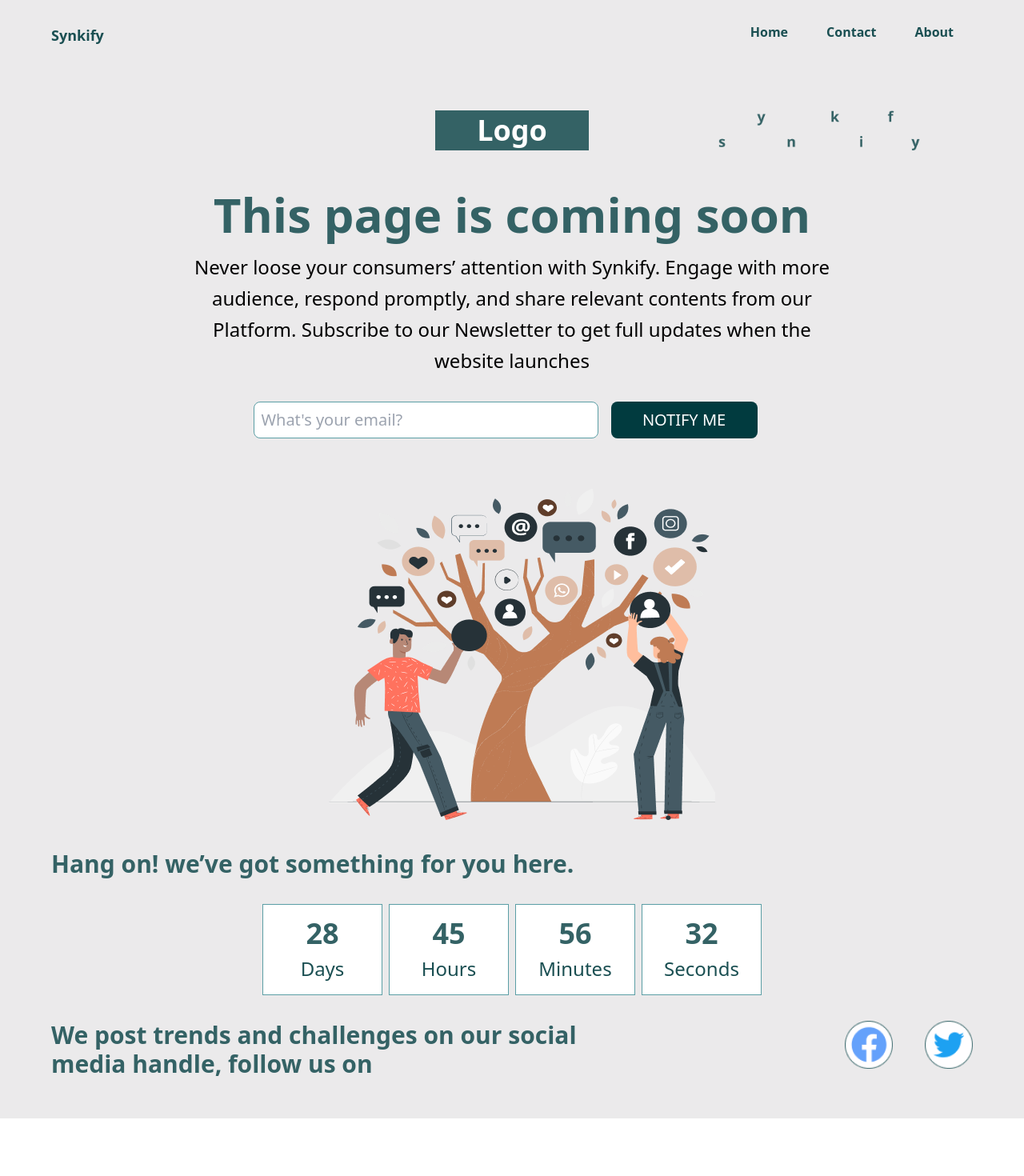
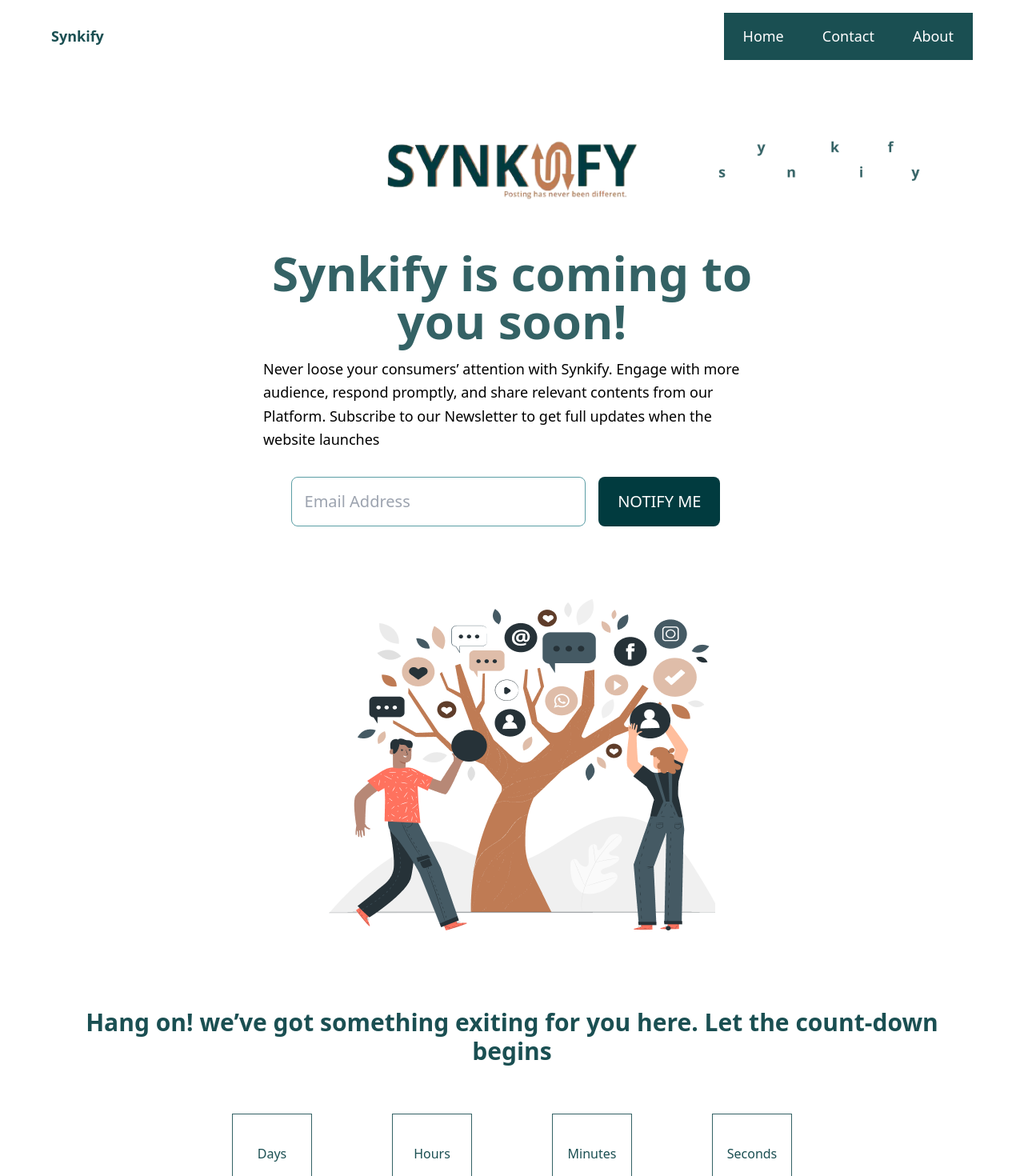
Before and after one commit to abiol4001/frontend-synkify, a React (Vite) app: page /coming-soon in a window 1280 px wide. Shown: the top 1470 px of the page at 80% size. Before the commit the page ends 1398 px from the top, so only its background shows below. Built offline with nearby package versions, Linux system fonts and the light colour scheme.

Commit message:
Added countdown component

```diff
--- a/src/Components/ComingSoon/Navbar.jsx
+++ b/src/Components/ComingSoon/Navbar.jsx
@@ -8,27 +8,31 @@
     const [isOpen, setIsOpen] = useState(false)
 
   return (
-    <div className="py-4 max-w-[1400px] w-[90%] mx-auto bg-[#EBEAEB] flex justify-between">
-      <Link className='flex items-center' to="/">
+    <div className="py-4 max-w-[1400px] w-[90%] mx-auto flex justify-between">
+      <Link className="flex items-center" to="/">
         <img src="" alt="" />
         <p className="tablet:text-[28px] text-[18px] text-[#1A4F52] font-[700]">
           {csNavbarList.logo}
         </p>
       </Link>
 
-      <div>
-        <ul className="hidden md:flex ">
+      <div className="bg-[#1A4F52]">
+        <ul className="hidden md:flex  items-center">
           {csNavbarList.navList.map(({ page, link }) => (
             <Link className="mx-3 " key={link}>
-              <li className="p-3 mb-2 font-[700] navbar text-[#1A4F52] font-sans">{page}</li>
+              <li className="px-3 pt-4 pb-2 mb-2 navbar text-[18px] font-[400] font-sans text-[#FFFEFF] hover:underline">
+                {page}
+              </li>
             </Link>
           ))}
         </ul>
       </div>
 
-      {!isOpen && <div className="md:hidden" onClick={() => setIsOpen(true)}>
-        <BiMenu size={30} />
-      </div>}
+      {!isOpen && (
+        <div className="md:hidden" onClick={() => setIsOpen(true)}>
+          <BiMenu size={30} />
+        </div>
+      )}
 
       {isOpen && <MobileNav setIsOpen={setIsOpen} />}
     </div>
--- /dev/null
+++ b/src/Components/countdown/Countdown.jsx
@@ -0,0 +1,72 @@
+import React, { useState } from "react";
+
+const Countdown = () => {
+  const [sec, setSec] = useState();
+  const [min, setMin] = useState();
+  const [hour, setHour] = useState();
+  const [day, setDay] = useState();
+
+  let interval;
+
+  const countDown = () => {
+    const countDate = new Date("Jan 30 2023 00:00:00").getTime();
+
+    interval = setInterval(() => {
+      const now = new Date().getTime();
+
+      const gap = countDate - now;
+
+      // Setting time
+      const sec = 1000;
+      const min = sec * 60;
+      const hour = min * 60;
+      const day = hour * 24;
+
+      // Calc the remaining days, hours, mins, secs
+      const remDays = Math.floor(gap / day);
+      const remHours = Math.floor((gap % day) / hour);
+      const remMins = Math.floor((gap % hour) / min);
+      const remSecs = Math.floor((gap % min) / sec);
+
+      if (gap < 0) {
+        clearInterval(interval.current);
+      } else {
+        setDay(remDays);
+        setHour(remHours);
+        setMin(remMins);
+        setSec(remSecs);
+      }
+    });
+  };
+
+  countDown();
+
+  return (
+    <div className="flex gap-2 md:gap-0 justify-between mx-auto my-[60px] md:w-[700px]">
+      <div className="flex flex-col items-center justify-center border border-[#346265] h-[100px] w-[100px] ">
+        <p className="text-[32px] font-[700] text-[#1A4F52]">{day}</p>
+        <p className="text-[13px] md:text-[16px] text-[#1A4F52]">Days</p>
+      </div>
+      <div className="flex flex-col items-center justify-center border border-[#346265] h-[100px] w-[100px]">
+        <p className="text-[32px] font-[700] text-[#1A4F52]">
+          {hour && hour == 60 ? `0${hour}` : hour < 10 ? `0${hour}` : hour}
+        </p>
+        <p className="text-[13px] md:text-[16px] text-[#1A4F52]">Hours</p>
+      </div>
+      <div className="flex flex-col items-center justify-center border border-[#346265] h-[100px] w-[100px]">
+        <p className="text-[32px] font-[700] text-[#1A4F52]">
+          {min && min == 60 ? `0${min}` : min < 10 ? `0${min}` : min}
+        </p>
+        <p className="text-[13px] md:text-[16px] text-[#1A4F52]">Minutes</p>
+      </div>
+      <div className="flex flex-col items-center justify-center border border-[#346265] h-[100px] w-[100px]">
+        <p className="text-[32px] font-[700] text-[#1A4F52]">
+          {sec && sec == 60 ? `0${sec}` : sec < 10 ? `0${sec}` : sec}
+        </p>
+        <p className="text-[13px] md:text-[16px] text-[#1A4F52]">Seconds</p>
+      </div>
+    </div>
+  );
+};
+
+export default Countdown;
--- a/src/Pages/ComingSoon/ComingSoon.jsx
+++ b/src/Pages/ComingSoon/ComingSoon.jsx
@@ -1,64 +1,75 @@
 import React from "react";
 import {Period, MobileNav, Navbar} from "../../Components/ComingSoon";
-import {heroImage, facebook, twitter, synkifyText} from "../../assets";
+import {heroImage, facebook, twitter, synkifyText, logo} from "../../assets";
+import Countdown from "../../Components/countdown/Countdown";
 
 export default function ComingSoon() {
   return (
-    <div className="w-full bg-[#EBEAEB]" >
-    <Navbar/>
+    <div className="w-full">
+      <Navbar />
       <div className="py-[50px]">
         <div className="max-w-[1400px] w-[90%] mx-auto">
-          <div className="grid grid-rows-2 md:grid-rows-1 gap-8 md:gap-0 md:grid-cols-3 md:h-[50px] mb-[50px]">
+          <div className="grid grid-rows-2 md:grid-rows-1 gap-8 md:gap-0 md:grid-cols-3 mb-[50px] place-items-center">
+            {/* <div className="grid grid-rows-2 md:grid-rows-1 gap-8 md:gap-0 md:grid-cols-3 md:h-[50px] mb-[50px]"> */}
             <div className="hidden md:block"></div>
             <div className="flex justify-center">
-              <div className="bg-[#346265] w-[50%] grid place-items-center">
+              {/* <div className="bg-[#346265] w-[50%] grid place-items-center">
                 <h1 className="text-white text-2xl md:text-4xl font-bold">
                   Logo
                 </h1>
-              </div>
+              </div> */}
+              <img
+                src={logo}
+                alt="Logo"
+                className="h-[120px] w-[364px] object-cover"
+              />
             </div>
-            <div className="flex justify-center">
+            <div className="flex justify-center h-[50px]">
               <img src={synkifyText} alt="" />
             </div>
           </div>
-          <div className="w-[80%] md:w-[70%] mx-auto">
+          <div className="w-[80%] md:w-[60%] mx-auto">
             <h1 className="text-[#346265] text-4xl md:text-6xl text-center font-bold font-sans leading-tight">
-              This page is coming soon
+              Synkify is coming to you soon!
             </h1>
-            <p className="text-lg md:text-2xl text-black text-center leading-loose md:leading-relaxed mt-4">
-              Never loose your consumers’ attention with Synkify. Engage with
-              more audience, respond promptly, and share relevant contents from
-              our Platform. Subscribe to our Newsletter to get full updates when
-              the website launches
-            </p>
+            <div className="md:w-[90%] mx-auto">
+              <p className="text-lg md:text-[18px] text-black text-center md:text-start leading-loose md:leading-relaxed mt-4">
+                Never loose your consumers’ attention with Synkify. Engage with
+                more audience, respond promptly, and share relevant contents
+                from our Platform. Subscribe to our Newsletter to get full
+                updates when the website launches
+              </p>
+            </div>
             <div className="w-[90%] md:w-[80%] mx-auto my-8 grid grid-rows-2 md:grid-rows-1 gap-4 md:gap-0 md:grid-cols-3">
               <input
                 type="text"
-                placeholder="What's your email?"
-                className="p-2 md:col-span-2 text-xl border border-[#5B9EA5] rounded-lg"
+                placeholder="Email Address"
+                className="p-4 md:col-span-2 text-xl border border-[#5B9EA5] rounded-lg"
               />
               <button className="bg-[#013B3F] text-white p-2 mx-4 rounded-lg text-xl">
                 NOTIFY ME
               </button>
             </div>
           </div>
-          <div className="w-[70%] mx-auto flex justify-center">
+          <div className="w-[70%] mx-auto my-[60px] flex justify-center">
             <img src={heroImage} className="object-cover h-full" />
           </div>
           <section>
-            <h3 className="text-[#346265] text-xl md:text-3xl font-bold font-sans leading-tight">
-              Hang on! we’ve got something for you here.
+            <h3 className="text-[#1A4F52] text-xl md:text-3xl text-center font-bold font-sans leading-tight">
+              Hang on! we’ve got something exiting for you here. Let the
+              count-down begins
             </h3>
-            <div className="my-8 grid place-items-center grid-rows-1">
+            {/* <div className="my-8 grid place-items-center grid-rows-1">
               <div className="flex gap-2">
                 <Period number="28" text="Days" />
                 <Period number="45" text="Hours" />
                 <Period number="56" text="Minutes" />
                 <Period number="32" text="Seconds" />
               </div>
-            </div>
-            <div className="flex justify-between">
-              <h3 className="text-[#346265] text-xl md:text-3xl font-bold font-sans leading-tight w-[60%]">
+            </div> */}
+            <Countdown />
+            <div className="flex justify-between md:w-[70%] mx-auto">
+              <h3 className="text-[#1A4F52] text-xl md:text-[28px] font-bold font-sans leading-tight w-[60%]">
                 We post trends and challenges on our social media handle, follow
                 us on
               </h3>
--- a/src/assets/index.js
+++ b/src/assets/index.js
@@ -3,5 +3,6 @@
 import heroImage from './heroImage.png'
 import twitter from './twitter-icon.png'
 import synkifyText from './Synkify-Text.png'
+import logo from './logo.png'
 
-export {bgFooter, facebook, heroImage, twitter, synkifyText}
+export {bgFooter, facebook, heroImage, twitter, synkifyText, logo}
```
Also changed, not shown: src/assets/logo.png (added).
